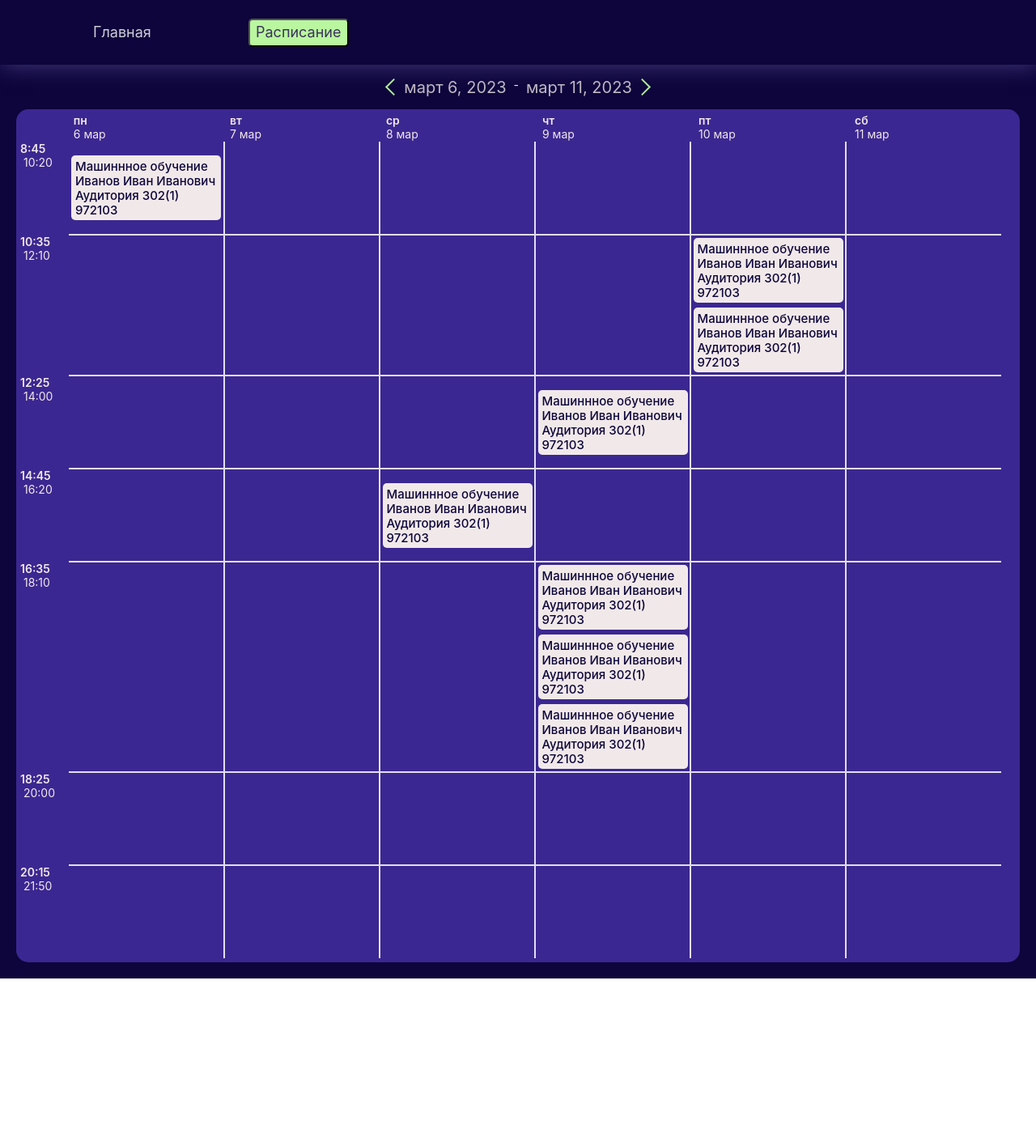
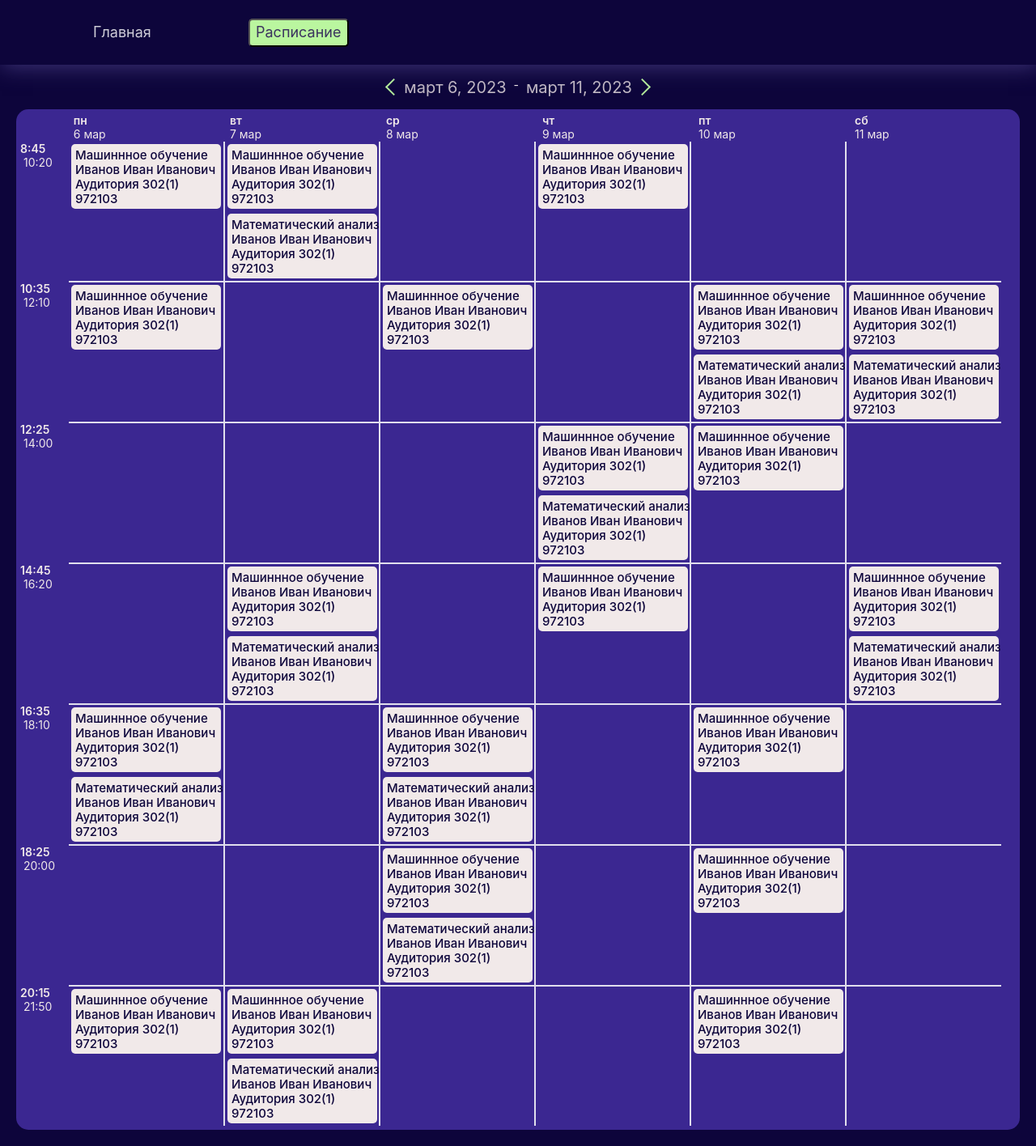
Before and after one commit to LeraDolgova109/WebSchedule, a Vue app: page /schedule in a window 1280 px wide. Shown: the whole page at 81% size. Before the commit the page ends 1209 px from the top, so only its background shows below. Built offline with nearby package versions, Linux system fonts and the light colour scheme.

Commit message:
Добавлен элемент MyBlock

```diff
--- /dev/null
+++ b/src/components/UI/MyBlock.vue
@@ -0,0 +1,56 @@
+<template>
+    <div class="block">
+        <my-card
+            name="data"
+            v-for="time_block in time_blocks"
+            :time_block="time_block"
+        />
+    </div>
+ </template>
+
+ <script>
+ //v-for="time_block in time_blocks"
+  export default {
+    name: 'my-block',
+    props:{
+        time_blocks:{
+            type: Array,
+            default: () => []
+        }
+    },
+    methods:{
+
+    }
+    // methods: {
+    //     addBlock() {
+    //         this.inputs.push(
+    //             {
+    //             one: '',
+    //             two: ''
+    //         })
+    //     },
+    //     deleteRow(index) {
+    //     this.inputs.splice(index,1)
+    //     }
+    // }
+}
+ </script>
+
+ <style scoped>
+.block {
+  box-sizing: border-box;
+  display: flex;
+  flex-direction: column;
+  position: relative;
+  width: 15%;
+
+  min-width: 192px;
+  min-height: 115px;
+
+  border: 1px solid #E1DFED;
+}
+
+.block:hover {
+    background:  rgba(225, 223, 237, 0.5);
+}
+ </style>
--- a/src/components/UI/MyCard.vue
+++ b/src/components/UI/MyCard.vue
@@ -1,10 +1,10 @@
 <template>
    <div class="card">
       <div class="info">
-         <span>{{ lessonName }}</span>
-         <span>{{ teacherName }}</span>
-         <span>{{ classRoom }}</span>
-         <span>{{ groupName }}</span>
+         <span>{{ time_block.lessonName }}</span>
+         <span>{{ time_block.teacherName }}</span>
+         <span>{{ time_block.classRoom }}</span>
+         <span>{{ time_block.groupName }}</span>
       </div>
    </div>
 
@@ -19,6 +19,8 @@
       }
    },
    props: {
+      time_block:{
+         type: Object,
          lessonName:{
             type: String
          },
@@ -31,13 +33,14 @@
          groupName:{
             type: String
          }
+      }
     },
  }
 </script>
 
 <style scoped>
 .card{
-   width: 185px;
+   min-width: 185px;
    height: 80px;
    margin: 3px;
    background: #F1E9E9;
--- a/src/components/UI/index.js
+++ b/src/components/UI/index.js
@@ -1,9 +1,11 @@
 import MyButton from "@/components/UI/MyButton";
 import MySelect from "@/components/UI/MySelect";
 import MyCard from "@/components/UI/MyCard";
+import MyBlock from "@/components/UI/MyBlock";
 
 export default [
     MyButton,
     MySelect,
     MyCard,
+    MyBlock,
 ];
--- a/src/pages/HomePage.vue
+++ b/src/pages/HomePage.vue
@@ -5,12 +5,7 @@
       :options="options"
     />
     <my-button>Сохранить</my-button>
-    <my-card
-      :lessonName="lessonName"
-      :teacherName="teacherName"
-      :classRoom="classRoom"
-      :groupName="groupName"
-    />
+
   </div>
 </template>
 
@@ -24,10 +19,6 @@ export default {
           {value: "2", name: '972102'},
           {value: "3", name: '972103'},
         ],
-        lessonName: "Машиннное обучение",
-        teacherName: "Иванов Иван Иванович",
-        classRoom: "Аудитория 302(1)",
-        groupName: "972103"
       }
     }
 }
--- a/src/pages/SchedulePage.vue
+++ b/src/pages/SchedulePage.vue
@@ -49,131 +49,184 @@
           <div class="time-block">
           <span style="font-weight: 600;">8:45</span><span> 10:20</span>
           </div>
-          <div class="block block1 block2">
-            <my-card
-              :lessonName="lessonName"
-              :teacherName="teacherName"
-              :classRoom="classRoom"
-              :groupName="groupName"
+          <my-block
+            class="block1 block2"
+            :time_blocks=time_blocks1
           />
-          </div>
-          <div class="block block1"></div>
-          <div class="block block1"></div>
-          <div class="block block1"></div>
-          <div class="block block1"></div>
-          <div class="block block1 block3"></div>
+          <my-block
+            class="block1"
+            :time_blocks=time_blocks
+          />
+          <my-block
+            class="block1"
+            :time_blocks=time_blocks2
+          />
+          <my-block
+            class="block1"
+            :time_blocks=time_blocks1
+          />
+          <my-block
+            class="block1"
+            :time_blocks=time_blocks2
+          />
+          <my-block
+            class="block1 block3"
+            :time_blocks=time_blocks2
+          />
         </div>
         <div class="container">
           <div class="time-block">
           <span style="font-weight: 600;">10:35</span><span> 12:10</span>
         </div>
-          <div class="block block2"></div>
-          <div class="block"></div>
-          <div class="block"></div>
-          <div class="block"></div>
-          <div class="block">
-            <my-card
-              :lessonName="lessonName"
-              :teacherName="teacherName"
-              :classRoom="classRoom"
-              :groupName="groupName"
+          <my-block
+            class="block2"
+            :time_blocks=time_blocks1
           />
-            <my-card
-              :lessonName="lessonName"
-              :teacherName="teacherName"
-              :classRoom="classRoom"
-              :groupName="groupName"
+          <my-block
+            :time_blocks=time_blocks2
           />
-          </div>
-          <div class="block block3"></div>
+          <my-block
+            :time_blocks=time_blocks1
+          />
+          <my-block
+            :time_blocks=time_blocks2
+          />
+          <my-block
+            :time_blocks=time_blocks
+          />
+          <my-block
+            class="block3"
+            :time_blocks=time_blocks
+          />
         </div>
         <div class="container">
           <div class="time-block">
           <span style="font-weight: 600;">12:25</span><span> 14:00</span>
         </div>
-          <div class="block block2"></div>
-          <div class="block"></div>
-          <div class="block"></div>
-          <div class="block">
-            <my-card
-              :lessonName="lessonName"
-              :teacherName="teacherName"
-              :classRoom="classRoom"
-              :groupName="groupName"
+        <my-block
+            class="block2"
+            :time_blocks=time_blocks2
           />
-          </div>
-          <div class="block"></div>
-          <div class="block block3"></div>
+          <my-block
+            :time_blocks=time_blocks2
+          />
+          <my-block
+            :time_blocks=time_blocks2
+          />
+          <my-block
+            :time_blocks=time_blocks
+          />
+          <my-block
+            :time_blocks=time_blocks1
+          />
+          <my-block
+            class="block3"
+            :time_blocks=time_blocks2
+          />
         </div>
         <div class="container">
           <div class="time-block">
           <span style="font-weight: 600;">14:45</span><span> 16:20</span>
         </div>
-          <div class="block block2"></div>
-          <div class="block"></div>
-          <div class="block">
-            <my-card
-              :lessonName="lessonName"
-              :teacherName="teacherName"
-              :classRoom="classRoom"
-              :groupName="groupName"
+        <my-block
+            class="block2"
+            :time_blocks=time_blocks2
           />
-          </div>
-          <div class="block"></div>
-          <div class="block"></div>
-          <div class="block block3"></div>
+          <my-block
+            :time_blocks=time_blocks
+          />
+          <my-block
+            :time_blocks=time_blocks2
+          />
+          <my-block
+            :time_blocks=time_blocks1
+          />
+          <my-block
+            :time_blocks=time_blocks2
+          />
+          <my-block
+            class="block3"
+            :time_blocks=time_blocks
+          />
         </div>
         <div class="container">
           <div class="time-block">
           <span style="font-weight: 600;">16:35</span><span> 18:10</span>
         </div>
-          <div class="block block2"></div>
-          <div class="block"></div>
-          <div class="block"></div>
-          <div class="block">
-            <my-card
-              :lessonName="lessonName"
-              :teacherName="teacherName"
-              :classRoom="classRoom"
-              :groupName="groupName"
+        <my-block
+            class="block2"
+            :time_blocks=time_blocks
           />
-            <my-card
-              :lessonName="lessonName"
-              :teacherName="teacherName"
-              :classRoom="classRoom"
-              :groupName="groupName"
+          <my-block
+            :time_blocks=time_blocks2
           />
-            <my-card
-              :lessonName="lessonName"
-              :teacherName="teacherName"
-              :classRoom="classRoom"
-              :groupName="groupName"
+          <my-block
+            :time_blocks=time_blocks
           />
-          </div>
-          <div class="block"></div>
-          <div class="block block3"></div>
+          <my-block
+            :time_blocks=time_blocks2
+          />
+          <my-block
+            :time_blocks=time_blocks1
+          />
+          <my-block
+            class="block3"
+            :time_blocks=time_blocks2
+          />
         </div>
         <div class="container">
           <div class="time-block">
           <span style="font-weight: 600;">18:25</span><span> 20:00</span>
         </div>
-          <div class="block block2"></div>
-          <div class="block"></div>
-          <div class="block"></div>
-          <div class="block"></div>
-          <div class="block"></div>
-          <div class="block block3"></div>
+        <my-block
+            class="block2"
+            :time_blocks=time_blocks2
+          />
+          <my-block
+            :time_blocks=time_blocks2
+          />
+          <my-block
+            :time_blocks=time_blocks
+          />
+          <my-block
+            :time_blocks=time_blocks2
+          />
+          <my-block
+            :time_blocks=time_blocks1
+          />
+          <my-block
+            class="block3"
+            :time_blocks=time_blocks2
+          />
         </div>
         <div class="container">
           <div class="time-block">
           <span style="font-weight: 600;">20:15</span><span> 21:50</span>
         </div>
-          <div class="block block2 block4"></div>
-          <div class="block block4"></div>
-          <div class="block block4"></div>
-          <div class="block block4"></div>
-          <div class="block block4"></div>
-          <div class="block block3 block4"></div>
+        <my-block
+            class="block2 block4"
+            :time_blocks=time_blocks1
+          />
+          <my-block
+            class="block4"
+            :time_blocks=time_blocks
+          />
+          <my-block
+            class="block4"
+            :time_blocks=time_blocks2
+          />
+          <my-block
+            class="block4"
+            :time_blocks=time_blocks2
+          />
+          <my-block
+            class="block4"
+            :time_blocks=time_blocks1
+          />
+          <my-block
+            class="block3 block4"
+            :time_blocks=time_blocks2
+          />
         </div>
         </div>
     </div>
@@ -192,10 +245,30 @@ export default {
               6:"июля", 7:"авг", 8:"сент", 9:"окт", 10:"нояб", 11:"дек"},
       date_start: "",
       date_end: "",
+      time_blocks: [
+          {
             lessonName: "Машиннное обучение",
             teacherName: "Иванов Иван Иванович",
             classRoom: "Аудитория 302(1)",
             groupName: "972103"
+          },
+          {
+            lessonName: "Математический анализ",
+          teacherName: "Иванов Иван Иванович",
+          classRoom: "Аудитория 302(1)",
+          groupName: "972103"
+          }
+        ],
+        time_blocks1: [
+          {
+            lessonName: "Машиннное обучение",
+            teacherName: "Иванов Иван Иванович",
+            classRoom: "Аудитория 302(1)",
+            groupName: "972103"
+          }
+        ],
+        time_blocks3: [
+        ]
     }
   },
   methods:{
@@ -301,26 +374,7 @@ span {
   min-height: 115px;
 
 }
-.block {
-  box-sizing: border-box;
-  display: flex;
-  flex-direction: column;
-  position: relative;
-  justify-content: center;
-  align-items: center;
-  width: 15%;
 
-  min-width: 192px;
-  min-height: 115px;
-
-  border: 1px solid #E1DFED;
-}
-
-.block:hover {
-  -webkit-box-shadow: 0 0 10px #E1DFED inset;
-  -moz-box-shadow: 0 0 10px #E1DFED inset;
-  box-shadow: 0 0 10px #E1DFED inset;
-}
 .block1 {
   border-top: none;
 }
```
Lines whose indentation alone changed are shown as unchanged.
